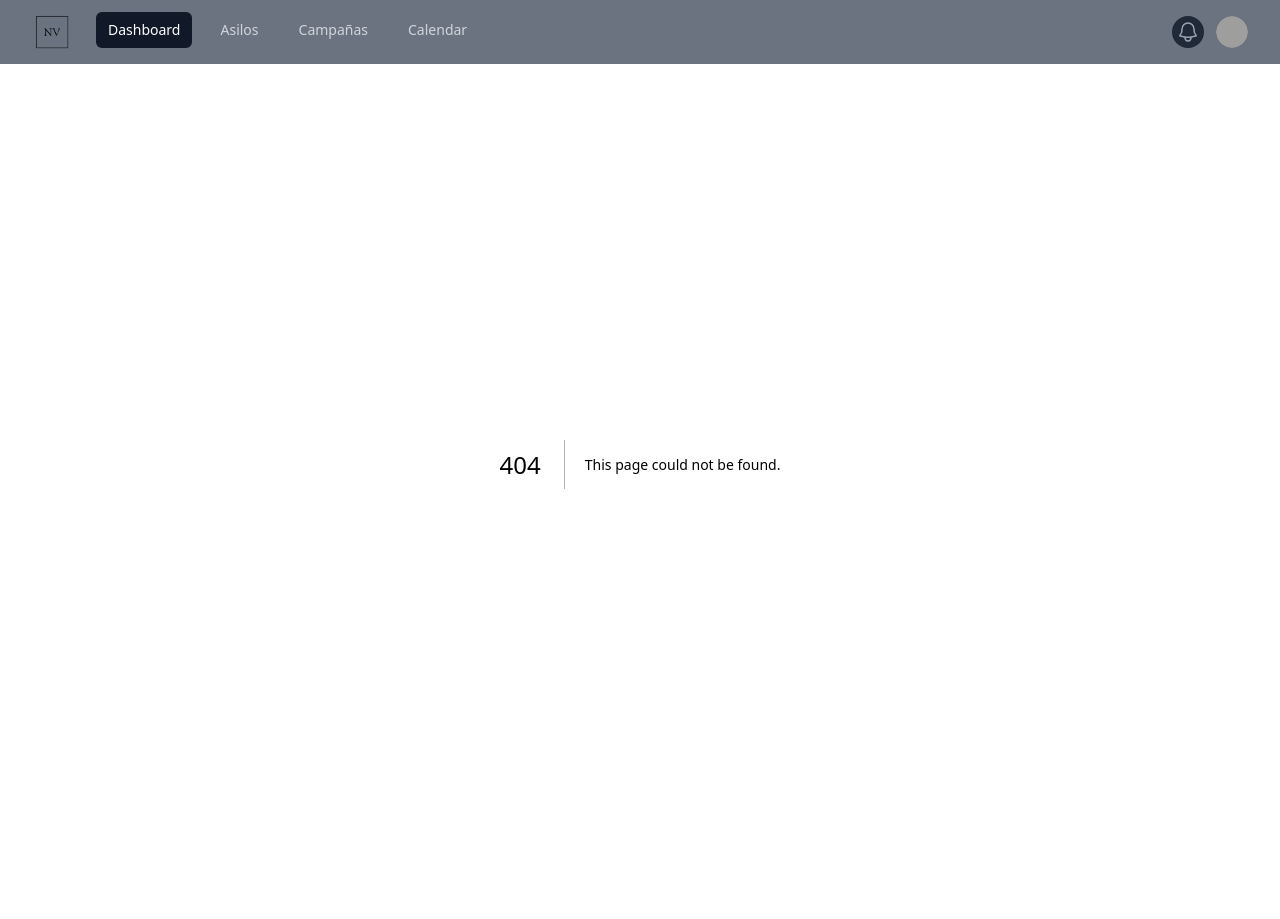
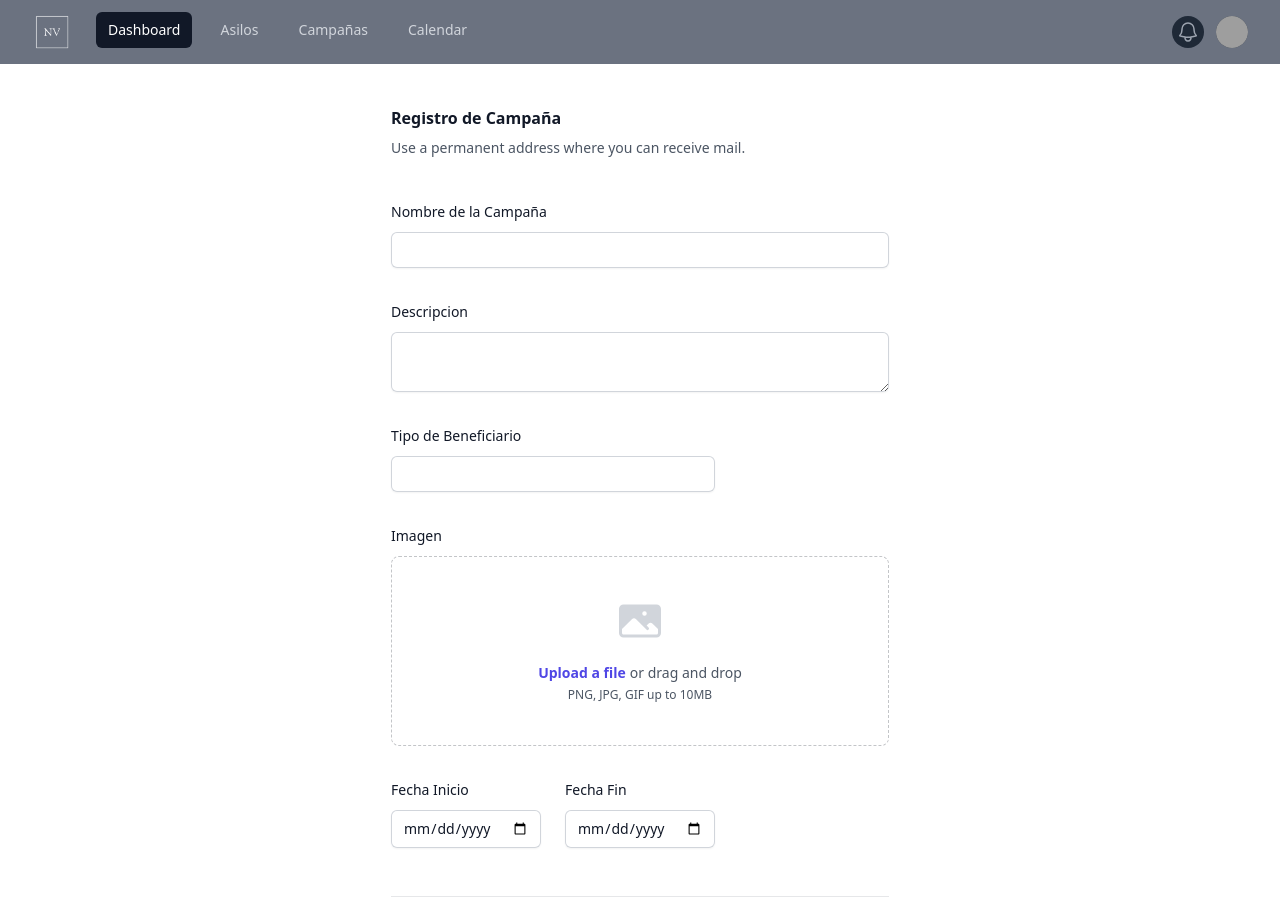
Before and after one commit to Hilay/Atreve-T_Hackaton, a Next.js app in the folder nova-vita/: page /CampaignForm in a window 1280 px wide. Before the commit this address had no page. Shown: the top 919 px of the page. Before the commit the page ends 864 px from the top, so only its background shows below. Built offline with nearby package versions, Linux system fonts and the light colour scheme; grey boxes are pictures that could not be loaded.

Commit message:
CampaignForm

```diff
--- /dev/null
+++ b/nova-vita/app/CampaignForm/page.jsx
@@ -0,0 +1,169 @@
+import React from "react";
+
+function CampForm() {
+  return (
+    <form class="pb-10 pt-10 flex flex-col items-center justify-center bg-white">
+      <div class="space-y-12">
+        <div class="border-b border-gray-900/10 pb-12">
+          <h2 class="text-base font-semibold leading-7 text-gray-900">
+            Registro de Campaña
+          </h2>
+          <p class="mt-1 text-sm leading-6 text-gray-600">
+            Use a permanent address where you can receive mail.
+          </p>
+
+          <div class="mt-10 grid grid-cols-1 gap-x-6 gap-y-8 sm:grid-cols-6">
+            <div class="col-span-full">
+              <label
+                for="street-address"
+                class="block text-sm font-medium leading-6 text-gray-900"
+              >
+                Nombre de la Campaña
+              </label>
+              <div class="mt-2">
+                <input
+                  type="text"
+                  name="street-address"
+                  id="street-address"
+                  autocomplete="street-address"
+                  class="pl-3 block w-full rounded-md border-0 py-1.5 text-gray-900 shadow-sm ring-1 ring-inset ring-gray-300 placeholder:text-gray-400 focus:ring-2 focus:ring-inset focus:ring-indigo-600 sm:text-sm sm:leading-6"
+                />
+              </div>
+            </div>
+
+            <div class="sm:col-span-6">
+              <label
+                for="email"
+                class="block text-sm font-medium leading-6 text-gray-900"
+              >
+                Descripcion
+              </label>
+              <div class="mt-2">
+                <textarea
+                  id="email"
+                  name="email"
+                  autocomplete="email"
+                  class="pl-3 block w-full rounded-md border-0 py-1.5 text-gray-900 shadow-sm ring-1 ring-inset ring-gray-300 placeholder:text-gray-400 focus:ring-2 focus:ring-inset focus:ring-indigo-600 sm:text-sm sm:leading-6"
+                />
+              </div>
+            </div>
+
+            <div class="sm:col-span-4">
+              <label
+                for="email"
+                class="block text-sm font-medium leading-6 text-gray-900"
+              >
+                Tipo de Beneficiario
+              </label>
+              <div class="mt-2">
+                <input
+                  id="email"
+                  name="email"
+                  type="email"
+                  autocomplete="email"
+                  class="pl-3 block w-full rounded-md border-0 py-1.5 text-gray-900 shadow-sm ring-1 ring-inset ring-gray-300 placeholder:text-gray-400 focus:ring-2 focus:ring-inset focus:ring-indigo-600 sm:text-sm sm:leading-6"
+                />
+              </div>
+            </div>
+
+            <div class="col-span-full">
+              <label
+                for="cover-photo"
+                class="block text-sm font-medium leading-6 text-gray-900"
+              >
+                Imagen
+              </label>
+              <div class="mt-2 flex justify-center rounded-lg border border-dashed border-gray-900/25 px-6 py-10">
+                <div class="text-center">
+                  <svg
+                    class="mx-auto h-12 w-12 text-gray-300"
+                    viewBox="0 0 24 24"
+                    fill="currentColor"
+                    aria-hidden="true"
+                  >
+                    <path
+                      fill-rule="evenodd"
+                      d="M1.5 6a2.25 2.25 0 012.25-2.25h16.5A2.25 2.25 0 0122.5 6v12a2.25 2.25 0 01-2.25 2.25H3.75A2.25 2.25 0 011.5 18V6zM3 16.06V18c0 .414.336.75.75.75h16.5A.75.75 0 0021 18v-1.94l-2.69-2.689a1.5 1.5 0 00-2.12 0l-.88.879.97.97a.75.75 0 11-1.06 1.06l-5.16-5.159a1.5 1.5 0 00-2.12 0L3 16.061zm10.125-7.81a1.125 1.125 0 112.25 0 1.125 1.125 0 01-2.25 0z"
+                      clip-rule="evenodd"
+                    />
+                  </svg>
+                  <div class="mt-4 flex text-sm leading-6 text-gray-600">
+                    <label
+                      for="file-upload"
+                      class="relative cursor-pointer rounded-md bg-white font-semibold text-indigo-600 focus-within:outline-none focus-within:ring-2 focus-within:ring-indigo-600 focus-within:ring-offset-2 hover:text-indigo-500"
+                    >
+                      <span>Upload a file</span>
+                      <input
+                        id="file-upload"
+                        name="file-upload"
+                        type="file"
+                        class="pl-3 sr-only"
+                      />
+                    </label>
+                    <p class="pl-1">or drag and drop</p>
+                  </div>
+                  <p class="text-xs leading-5 text-gray-600">
+                    PNG, JPG, GIF up to 10MB
+                  </p>
+                </div>
+              </div>
+            </div>
+
+            <div class="sm:col-span-2">
+              <label
+                for="region"
+                class="block text-sm font-medium leading-6 text-gray-900"
+              >
+                Fecha Inicio
+              </label>
+              <div class="mt-2">
+                <input
+                  type="date"
+                  name="region"
+                  id="region"
+                  autocomplete="address-level1"
+                  class="pl-3 pr-3 block w-full rounded-md border-0 py-1.5 text-gray-900 shadow-sm ring-1 ring-inset ring-gray-300 placeholder:text-gray-400 focus:ring-2 focus:ring-inset focus:ring-indigo-600 sm:text-sm sm:leading-6"
+                />
+              </div>
+            </div>
+
+            <div class="sm:col-span-2">
+              <label
+                for="postal-code"
+                class="block text-sm font-medium leading-6 text-gray-900"
+              >
+                Fecha Fin
+              </label>
+              <div class="mt-2">
+                <input
+                  type="date"
+                  name="postal-code"
+                  id="postal-code"
+                  autocomplete="postal-code"
+                  class="pl-3 pr-3 block w-full rounded-md border-0 py-1.5 text-gray-900 shadow-sm ring-1 ring-inset ring-gray-300 placeholder:text-gray-400 focus:ring-2 focus:ring-inset focus:ring-indigo-600 sm:text-sm sm:leading-6"
+                />
+              </div>
+            </div>
+          </div>
+        </div>
+      </div>
+
+      <div class="mt-6 flex items-center justify-end gap-x-6">
+        <button
+          type="button"
+          class="text-sm font-semibold leading-6 text-gray-900"
+        >
+          Cancelar
+        </button>
+        <button
+          type="submit"
+          class="rounded-md bg-indigo-600 px-3 py-2 text-sm font-semibold text-white shadow-sm hover:bg-indigo-500 focus-visible:outline focus-visible:outline-2 focus-visible:outline-offset-2 focus-visible:outline-indigo-600"
+        >
+          Registrar
+        </button>
+      </div>
+    </form>
+  );
+}
+
+export default CampForm;
--- a/nova-vita/app/Campaigns/page.jsx
+++ b/nova-vita/app/Campaigns/page.jsx
@@ -2,19 +2,14 @@
 import React from "react";
 import TableC from "../components/TableC"
 import { useEffect, useState } from "react";
-import campaign from "@/pages/api/examples/campaign";
 
 function CampaignsTable() {
 
   const [campaigns, setCampaigns] = useState([]);
 
-  /* useEffect(() => {
-    fetch('http://localhost:3000/api/campaigns/closed/closed')
-    .then((response) => response.json())
-    .then((data) => {
-      setCampaigns(data);
-    })
-  }, [campaigns]) */
+  useEffect(() => {
+
+  }, [campaigns]);
 
   return (
     <div>
--- a/nova-vita/app/nav.jsx
+++ b/nova-vita/app/nav.jsx
@@ -40,12 +40,12 @@ export default function Nav() {
                 <div className="flex flex-shrink-0 items-center">
                   <img
                     className="block h-8 w-auto lg:hidden"
-                    src="/public/n.png"
+                    src="/nb.png"
                     alt="Your Company"
                   />
                   <img
                     className="hidden h-10 w-auto lg:block"
-                    src="/nb.png"
+                    src="/n.png"
                     alt="Your Company"
                   />
                 </div>
```
